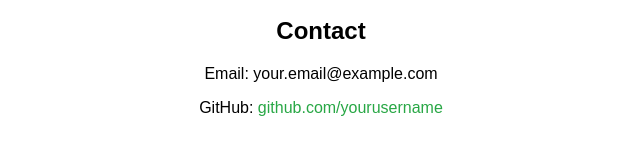
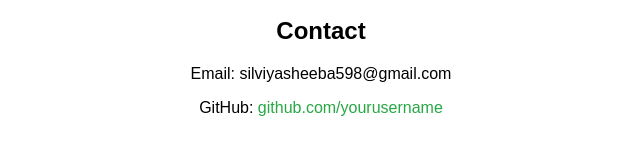
Before and after one commit to Sheeba598/Sheeba598.github.io, a plain HTML site: page index.html in a window 1280 px wide. Shown: the part 233-388 px from the top of the page, 319-959 px from the left. Drawn offline with Linux system fonts and the light colour scheme.

Commit message:
Initial Commit

```diff
--- a/index.html
+++ b/index.html
@@ -21,7 +21,7 @@
             <li><a href="https://github.com/yourusername/project2" target="_blank">Project 2</a></li>
         </ul>
         <h2>Contact</h2>
-        <p>Email: your.email@example.com</p>
+        <p>Email: silviyasheeba598@gmail.com</p>
         <p>GitHub: <a href="https://github.com/yourusername">github.com/yourusername</a></p>
     </div>
 </body>
```
